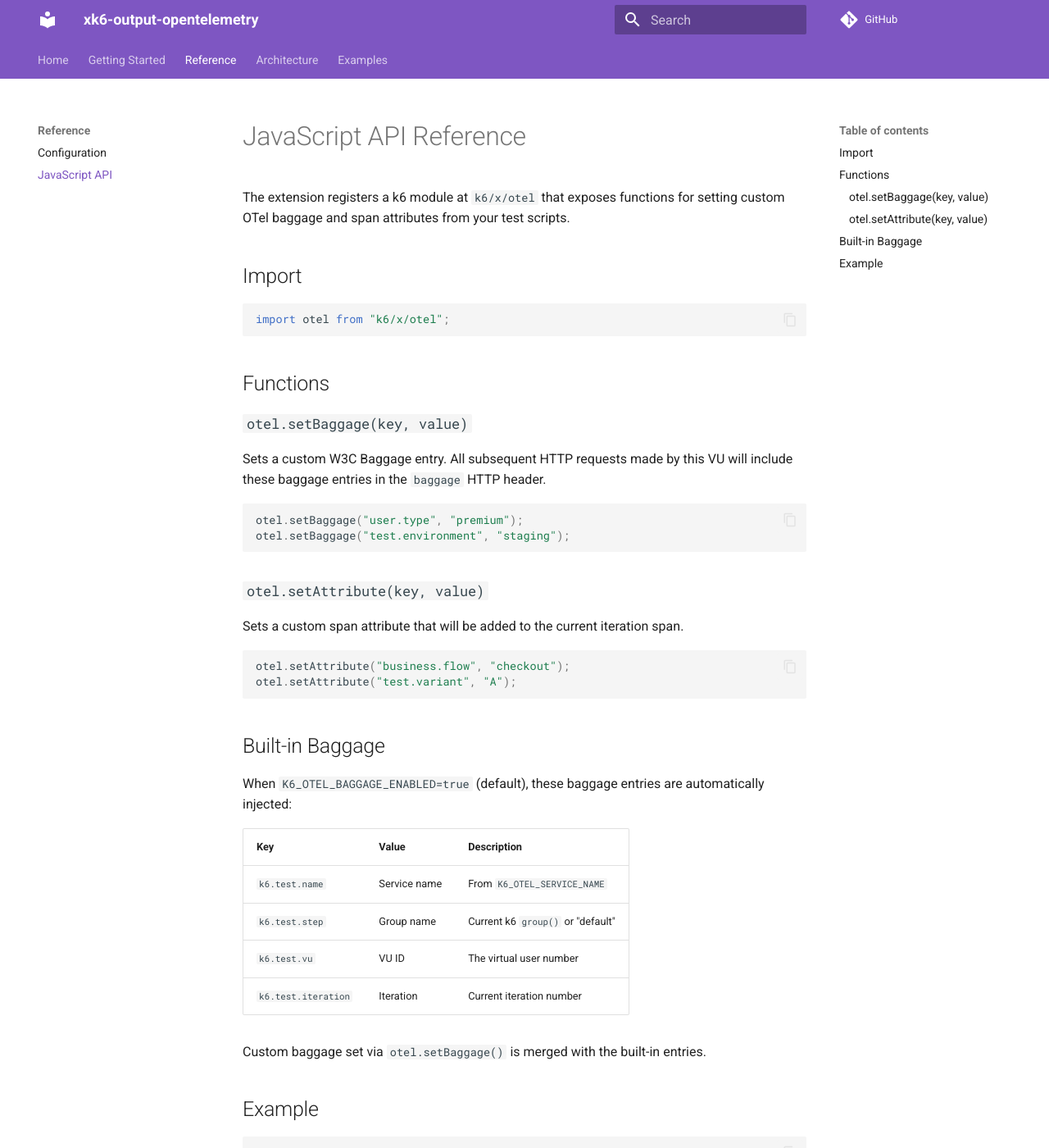
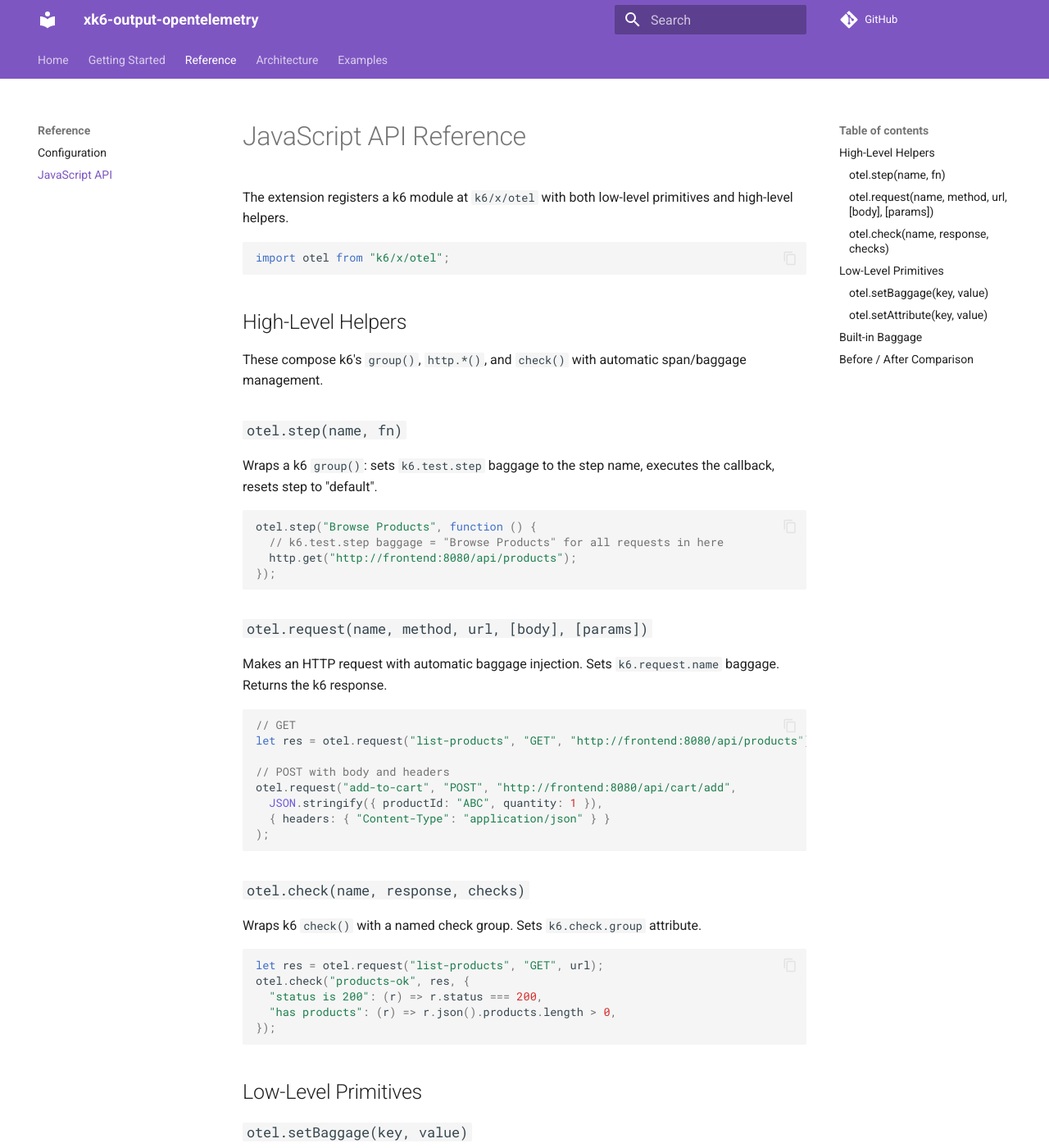
Before and after one commit to henrikrexed/henrikrexed-xk6-output-opentelemetry, an MkDocs documentation site: the page built from docs/reference/js-api.md, in a window 1280 px wide and 1400 px high. Shown: the whole window at 82% size. Built offline with MkDocs 1.6.1 and Material for MkDocs 9.7.7, drawn with Linux system fonts in a browser that asks for light colours; comment, search, counter and statistics services are not loaded; some of the changed text lies outside the part shown.

Commit message:
feat: add high-level helper API (step, request, check)
otel.step(name, fn) — wraps k6 group() with automatic k6.test.step
  baggage injection and span naming
otel.request(name, method, url, ...) — wraps k6 http.* with automatic
  k6.request.name baggage and request naming
otel.check(name, response, checks) — wraps k6 check() with named
  check group attribute

These compose naturally with the low-level setBaggage/setAttribute
primitives and eliminate boilerplate for OTel-aware k6 scripts.

Updated docs/reference/js-api.md with before/after comparison.

Co-Authored-By: Claude Opus 4.6 (1M context) <noreply@anthropic.com>

````diff
--- a/docs/reference/js-api.md
+++ b/docs/reference/js-api.md
@@ -1,18 +1,58 @@
 # JavaScript API Reference
 
-The extension registers a k6 module at `k6/x/otel` that exposes functions for setting custom OTel baggage and span attributes from your test scripts.
-
-## Import
+The extension registers a k6 module at `k6/x/otel` with both low-level primitives and high-level helpers.
 
 ```javascript
 import otel from "k6/x/otel";
 ```
 
-## Functions
+## High-Level Helpers
+
+These compose k6's `group()`, `http.*()`, and `check()` with automatic span/baggage management.
+
+### `otel.step(name, fn)`
+
+Wraps a k6 `group()`: sets `k6.test.step` baggage to the step name, executes the callback, resets step to "default".
+
+```javascript
+otel.step("Browse Products", function () {
+  // k6.test.step baggage = "Browse Products" for all requests in here
+  http.get("http://frontend:8080/api/products");
+});
+```
+
+### `otel.request(name, method, url, [body], [params])`
+
+Makes an HTTP request with automatic baggage injection. Sets `k6.request.name` baggage. Returns the k6 response.
+
+```javascript
+// GET
+let res = otel.request("list-products", "GET", "http://frontend:8080/api/products");
+
+// POST with body and headers
+otel.request("add-to-cart", "POST", "http://frontend:8080/api/cart/add",
+  JSON.stringify({ productId: "ABC", quantity: 1 }),
+  { headers: { "Content-Type": "application/json" } }
+);
+```
+
+### `otel.check(name, response, checks)`
+
+Wraps k6 `check()` with a named check group. Sets `k6.check.group` attribute.
+
+```javascript
+let res = otel.request("list-products", "GET", url);
+otel.check("products-ok", res, {
+  "status is 200": (r) => r.status === 200,
+  "has products": (r) => r.json().products.length > 0,
+});
+```
+
+## Low-Level Primitives
 
 ### `otel.setBaggage(key, value)`
 
-Sets a custom W3C Baggage entry. All subsequent HTTP requests made by this VU will include these baggage entries in the `baggage` HTTP header.
+Sets a custom W3C Baggage entry injected on all subsequent HTTP requests.
 
 ```javascript
 otel.setBaggage("user.type", "premium");
@@ -21,45 +61,69 @@ otel.setBaggage("test.environment", "staging");
 
 ### `otel.setAttribute(key, value)`
 
-Sets a custom span attribute that will be added to the current iteration span.
+Sets a custom span attribute on the current iteration span.
 
 ```javascript
 otel.setAttribute("business.flow", "checkout");
-otel.setAttribute("test.variant", "A");
 ```
 
 ## Built-in Baggage
 
-When `K6_OTEL_BAGGAGE_ENABLED=true` (default), these baggage entries are automatically injected:
+When `K6_OTEL_BAGGAGE_ENABLED=true` (default), these are automatically injected:
 
 | Key | Value | Description |
 |-----|-------|-------------|
 | `k6.test.name` | Service name | From `K6_OTEL_SERVICE_NAME` |
-| `k6.test.step` | Group name | Current k6 `group()` or "default" |
-| `k6.test.vu` | VU ID | The virtual user number |
+| `k6.test.step` | Step name | Set by `otel.step()` or "default" |
+| `k6.test.vu` | VU ID | Virtual user number |
 | `k6.test.iteration` | Iteration | Current iteration number |
 
-Custom baggage set via `otel.setBaggage()` is merged with the built-in entries.
+## Before / After Comparison
 
-## Example
+=== "Before (raw k6)"
 
-```javascript
-import http from "k6/http";
-import otel from "k6/x/otel";
-import { group } from "k6";
+    ```javascript
+    import http from "k6/http";
+    import { check, group, sleep } from "k6";
 
-export default function () {
-  otel.setBaggage("test.scenario", "browse-and-buy");
-  otel.setAttribute("business.flow", "e2e");
+    export default function () {
+      group("Browse Products", function () {
+        const res = http.get("http://frontend:8080/api/products");
+        check(res, { "status is 200": (r) => r.status === 200 });
+      });
+      sleep(1);
 
-  group("browse", function () {
-    // baggage header will include: k6.test.step=browse, test.scenario=browse-and-buy
-    http.get("http://frontend:8080/api/products");
-  });
+      group("Add to Cart", function () {
+        http.post("http://frontend:8080/api/cart/add",
+          JSON.stringify({ productId: "ABC", quantity: 1 }),
+          { headers: { "Content-Type": "application/json" } }
+        );
+      });
+    }
+    ```
 
-  group("purchase", function () {
-    otel.setBaggage("cart.has_items", "true");
-    http.post("http://frontend:8080/api/checkout", JSON.stringify({...}));
-  });
-}
-```
+=== "After (otel helpers)"
+
+    ```javascript
+    import otel from "k6/x/otel";
+    import { sleep } from "k6";
+
+    export default function () {
+      otel.setBaggage("test.scenario", "e2e");
+
+      otel.step("Browse Products", () => {
+        let res = otel.request("list-products", "GET", "http://frontend:8080/api/products");
+        otel.check("products-ok", res, { "status is 200": (r) => r.status === 200 });
+      });
+      sleep(1);
+
+      otel.step("Add to Cart", () => {
+        otel.request("add-to-cart", "POST", "http://frontend:8080/api/cart/add",
+          JSON.stringify({ productId: "ABC", quantity: 1 }),
+          { headers: { "Content-Type": "application/json" } }
+        );
+      });
+    }
+    ```
+
+The helper version automatically sets baggage, names spans, and groups checks — with zero extra boilerplate.
````
Also changed, not shown: 2 other files.
